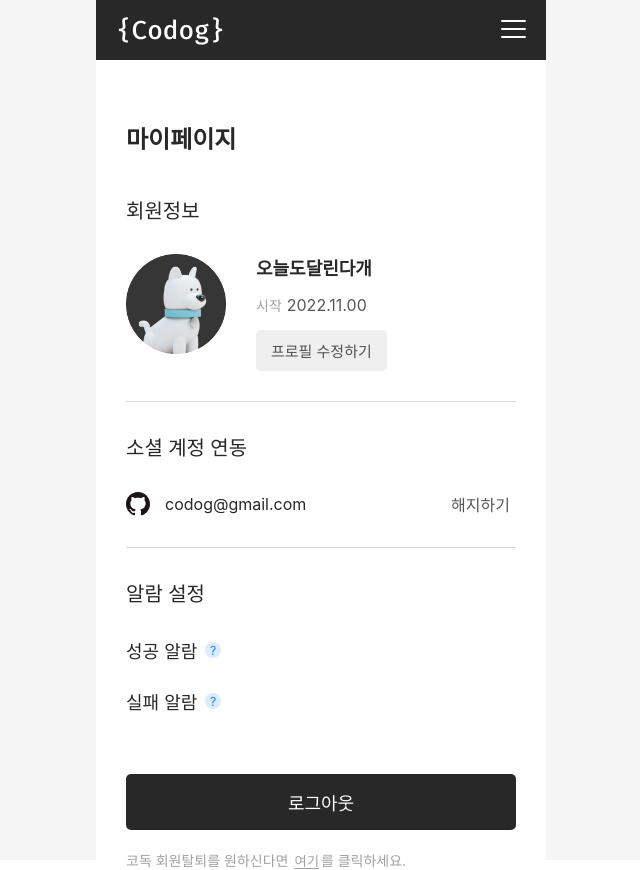
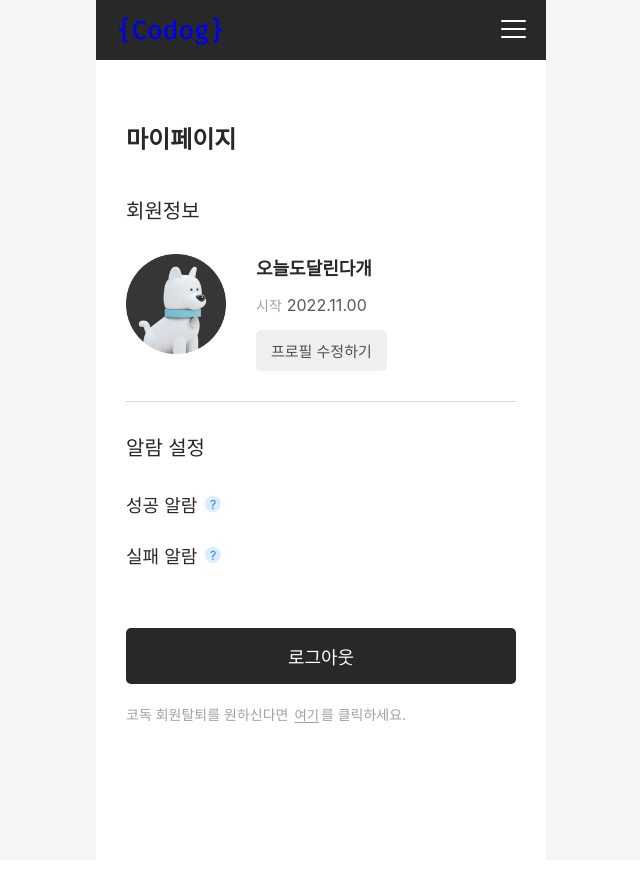
Before and after one commit to firstcommit23/codog-front, a Next.js app: page /mypage in a window 1280 px wide. Shown: the whole page, without its empty margins (319-959 px from the left). Built offline with nearby package versions, Linux system fonts and the light colour scheme; a web font is replaced by a local one; what emotion-reset would draw is missing.

Commit message:
[Feat] 헤더-메뉴 합치기 및 data fetching

```diff
--- a/components/Header/index.tsx
+++ b/components/Header/index.tsx
@@ -1,16 +1,35 @@
 import styled from '@emotion/styled';
 import { Common } from '@/styles/common';
 import Image from 'next/image';
+import Link from "next/link";
+import { useState } from 'react';
 
 const Header = () => {
+
+  const [isOpen,setIsOpen] = useState(false);
+  const toggleMenu = ()=> {
+      setIsOpen(!isOpen);
+  }
+
   return (
     <Container>
       <HeaderBox>
         <HeaderArea>
-          <LogoTitle>{`{Codog}`}</LogoTitle>
+          <LogoTitle>
+            <Link href="/">{`{Codog}`}</Link>
+          </LogoTitle>
           <Menu>
-            <Image src="/images/menu.svg" width="25px" height="18px" alt="menu" />
+            {isOpen?
+              <Image src="/images/close.svg" alt="close" width="18px" height="18px" onClick={toggleMenu}/>
+            : <Image src="/images/menu.svg" width="25px" height="18px" alt="menu" onClick={toggleMenu} />
+            }
           </Menu>
+          <MenuList isOpen={isOpen}>
+            <Link href="/">홈</Link>
+            <Link href="/mypage">마이페이지</Link>
+            <Link href="/">공지사항</Link>
+            <Link href="/">코독에 대하여...🐾</Link>
+          </MenuList>
         </HeaderArea>
       </HeaderBox>
     </Container>
@@ -46,6 +65,14 @@ const LogoTitle = styled.div`
   line-height: 2.9rem;
   color: #ffffff;
 
+  a{
+    text-decoration: none;
+  }
+
+  a:visited{
+    color: white;
+  }
+
   &:hover {
     cursor: pointer;
   }
@@ -57,4 +84,38 @@ const Menu = styled.div`
   }
 `;
 
+const MenuList = styled.div<{isOpen:boolean}>`
+    display: ${props => (props.isOpen ? 'flex' : 'none')};
+    flex-direction: column;
+    justify-content: flex-start;
+    align-items: flex-start;
+    box-sizing: border-box;
+    width: 100%;
+    height: 100vh;
+    padding: 2rem 3rem 0 3rem;
+    font-size: 2.2rem;
+    gap: 3rem;
+    background-color: ${Common.colors.black};
+    color: ${Common.colors.white};
+    position: absolute;
+    z-index: 2;
+    top: 60px;
+    left: 0;
+
+    a{
+        font-weight: 400;
+        text-decoration: none;
+    }
+
+    a:hover{
+        transition: all 0.3s ease-in-out;
+        color: ${Common.colors.gray} !important;
+    }
+
+    a:visited{
+        color: ${Common.colors.white};
+    }
+`;
+
+
 export default Header;
--- a/components/Menu/index.tsx
+++ b/components/Menu/index.tsx
@@ -14,7 +14,7 @@ const Menu = () => {
                 </Close>
             </Header>
                 <Link href="/">홈</Link>
-                <Link href="/">마이페이지</Link>
+                <Link href="/mypage">마이페이지</Link>
                 <Link href="/">공지사항</Link>
                 <Link href="/">코독에 대하여...🐾</Link>
             </MenuList>
@@ -40,7 +40,6 @@ const MenuList = styled.div`
     justify-content: flex-start;
     align-items: flex-start;
     box-sizing: border-box;
-    width: 100%;
     height: 100vh;
     padding: 2rem 3rem 0 3rem;
     font-size: 2.2rem;
--- a/pages/mypage.tsx
+++ b/pages/mypage.tsx
@@ -19,15 +19,6 @@ const MyPage = () => {
                         <ModifyButton>프로필 수정하기</ModifyButton>
                     </Info>
                 </Profile>
-                <HorizontalLine></HorizontalLine>
-                <SubTitle>소셜 계정 연동</SubTitle>
-                <Account>
-                    <div>
-                        <GithubImage></GithubImage>
-                        <Email>codog@gmail.com</Email>
-                    </div>
-                    <CancelButton>해지하기</CancelButton>
-                </Account>
                 <HorizontalLine></HorizontalLine>
                 <SubTitle>알람 설정</SubTitle>
                 <Alarm>
@@ -126,41 +117,6 @@ const HorizontalLine = styled.div`
     margin: 30px 0;
 `;
 
-const Account = styled.div`
-    display: flex;
-    flex-direction: row;
-    justify-content: space-between;
-
-    div{
-        display: flex;
-        flex-direction: row;
-        align-items: center;
-    }
-`;
-
-const GithubImage = styled.div`
-    background: url('/images/github-logo.svg');
-    width: 24px;
-    height: 24px;
-    background-size: contain;
-    margin-right: 15px;
-`;
-
-const Email = styled.div`
-    font-size: 16px;
-`;
-const CancelButton = styled.button`
-    background-color: white;
-    border: 0;
-    color: #585858;
-    font-size: 16px;
-
-    &:hover{
-        cursor: pointer;
-        color: #282828;
-    }
-`;
-
 const Alarm = styled.div`
 
 `;
```
Also changed, not shown: pages/index.tsx (+20 -9 lines), public/data/data.json (added, +12 -0 lines), public/types/index.ts (added, +36 -0 lines).
